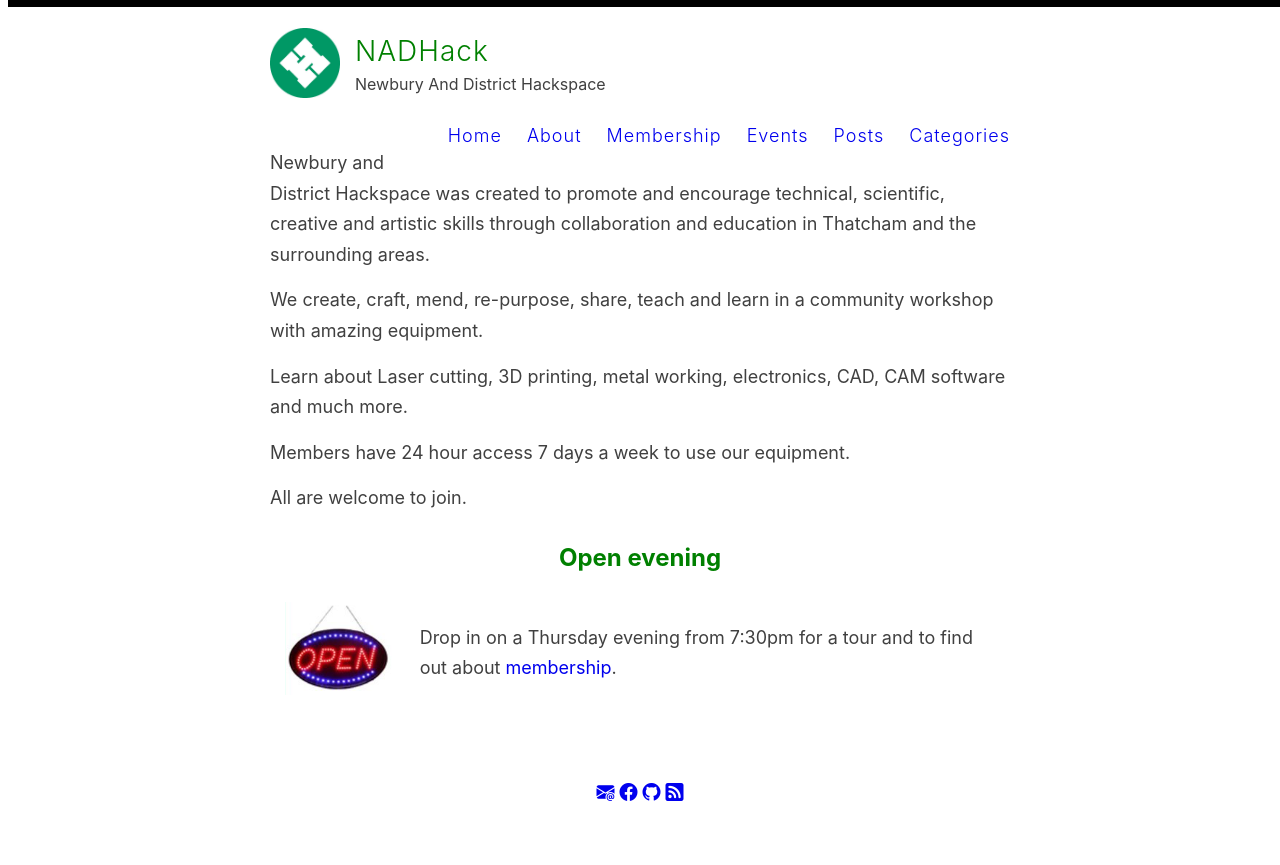
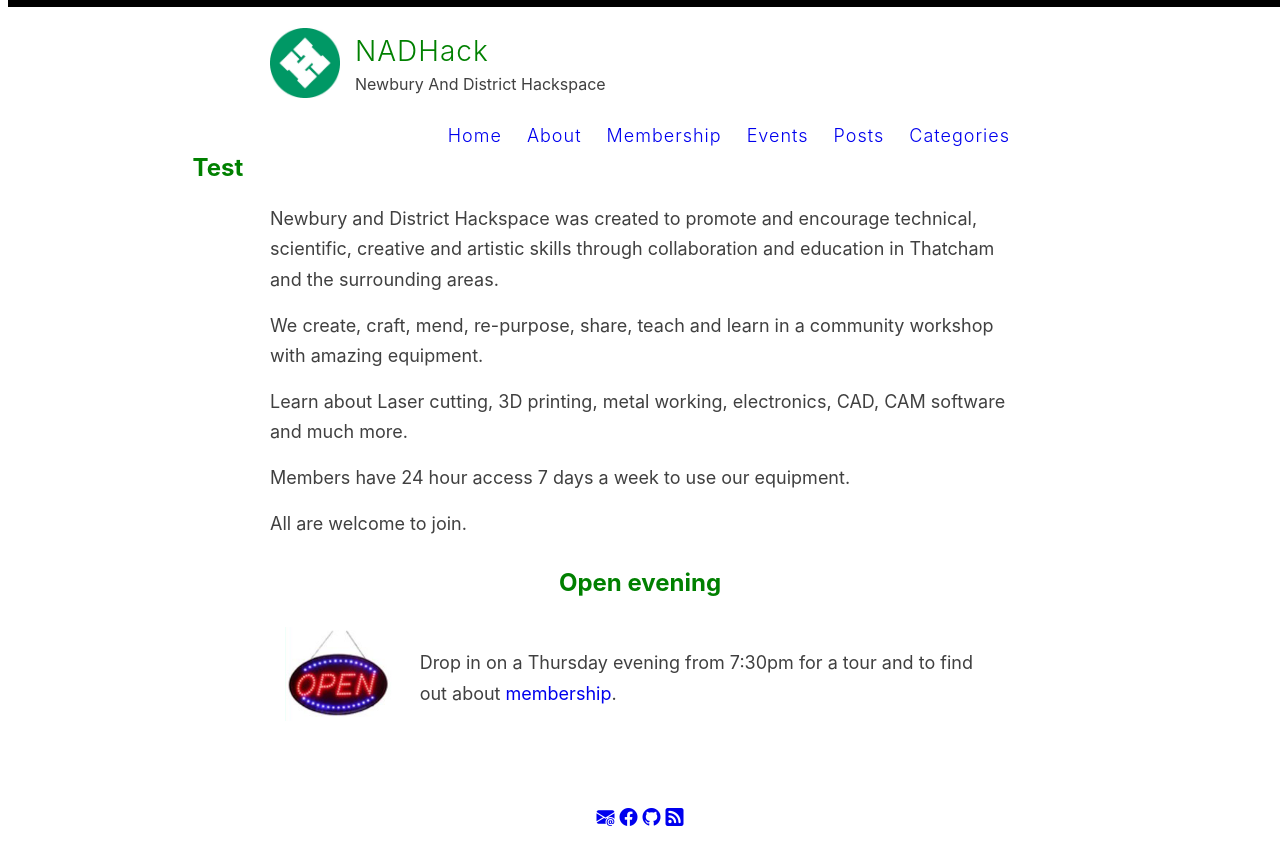
Before and after one commit to nadhack/nhsite, a Jekyll site: the page built from index.html, in a window 1280 px wide. Shown: the top 865 px of the page. Built offline with Jekyll 4.4.1, drawn with Linux system fonts in a browser that asks for light colours; the list of posts is cut into pages by our own code.

Commit message:
update cache for default layout

```diff
--- a/_layouts/default.html
+++ b/_layouts/default.html
@@ -41,6 +41,7 @@
       </div>
 
       <div class="wrapper-main">
+        <h2>Test</h2>
         <div id="main" role="main" class="container">
           {{ content }}
         </div>
```
